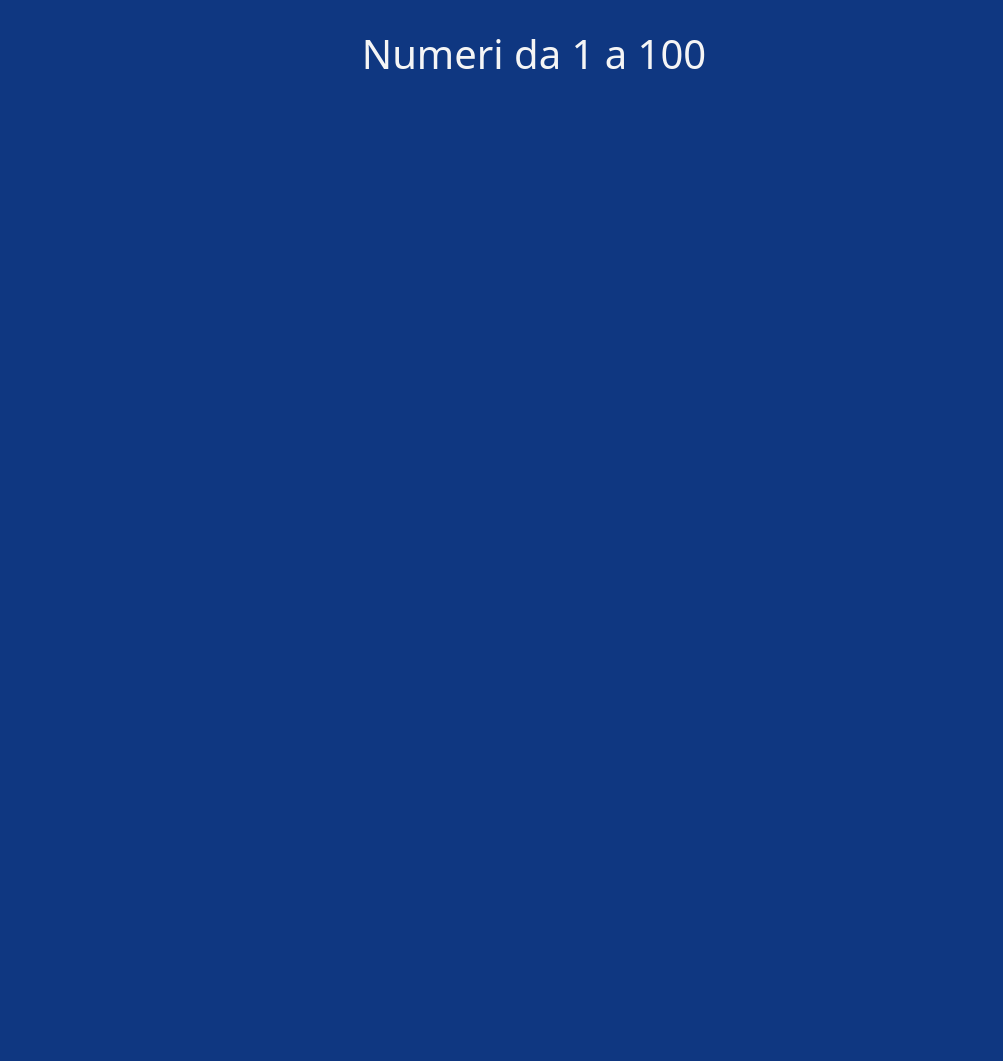
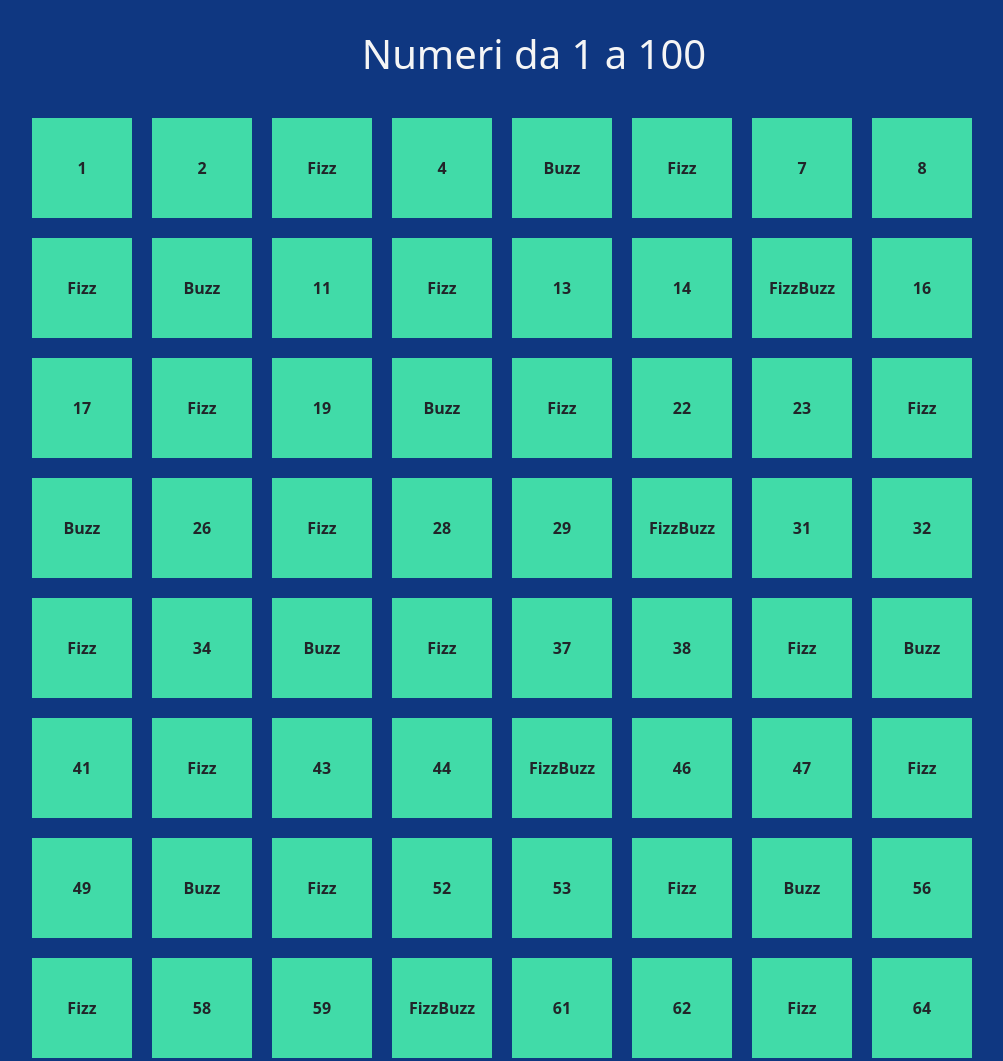
Before and after one commit to yasmindeoliveira/js-fizzbuzz, a plain HTML site: page index.html in a window 1280 px wide. Shown: the top 1061 px of the page, without its empty margins (106-1109 px from the left). Before the commit the page ends 800 px from the top, so only its background shows below. Drawn offline with nearby package versions, Linux system fonts and the light colour scheme.

Commit message:
completato esercizio

```diff
--- a/script.js
+++ b/script.js
@@ -1,13 +1,19 @@
+let myContainer = document.querySelector(".my-container");
+
 for (let i=1; i <=100; i++) {
 
     if (i % 5 == 0 && i % 3 == 0){
         console.log("FizzBuzz");
+        myContainer.innerHTML += '<div class="square"><p>FizzBuzz</p></div>'
     } else if (i % 5 == 0){
         console.log("Buzz");
+        myContainer.innerHTML += '<div class="square"><p>Buzz</p></div>'
     } else if (i % 3 == 0){
         console.log("Fizz");
+        myContainer.innerHTML += '<div class="square"><p>Fizz</p></div>'
     } else {
         console.log(i);
-    }
+        myContainer.innerHTML += '<div class="square"><p>'+ i +'</p></div>'
+    };
 
 }
--- a/style.css
+++ b/style.css
@@ -25,7 +25,9 @@ p {
     display: flex;
     width: 100px;
     height: 100px;
-    background-color: aquamarine;
+    background-color: rgb(65, 219, 168);
     justify-content: center;
     align-items: center;
+    margin: 10px;
+    font-weight: bold;
 }
```
